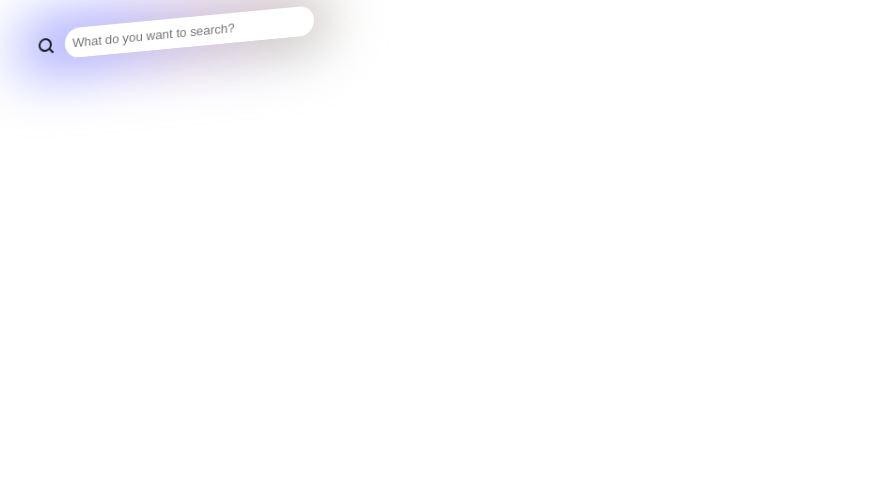
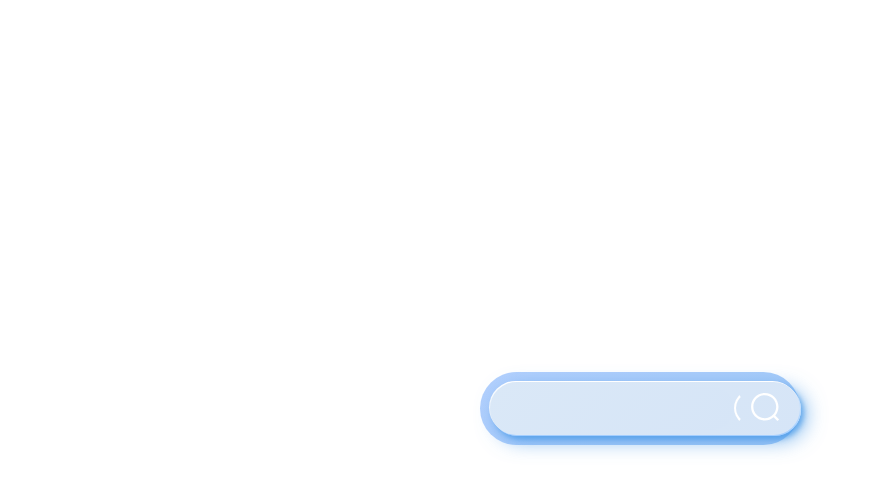
Before and after one commit to garveyhu/react, a React (Vite) app: page / in a window 1280 px wide. Shown: the top 492 px of the page, without its empty margins (0-880 px from the left). Built offline with nearby package versions, Linux system fonts and the light colour scheme.

Commit message:
feat: 3pages

```diff
--- a/src/components/complex/loading.tsx
+++ b/src/components/complex/loading.tsx
@@ -1,29 +1,15 @@
 import styled from 'styled-components';
 
-const Loading = () => {
+const Loader = () => {
   return (
     <StyledWrapper>
-      <div className="capybaraloader">
-        <div className="capybara">
-          <div className="capyhead">
-            <div className="capyear">
-              <div className="capyear2" />
-            </div>
-            <div className="capyear" />
-            <div className="capymouth">
-              <div className="capylips" />
-              <div className="capylips" />
-            </div>
-            <div className="capyeye" />
-            <div className="capyeye" />
-          </div>
-          <div className="capyleg" />
-          <div className="capyleg2" />
-          <div className="capyleg2" />
-          <div className="capy" />
-        </div>
-        <div className="loader">
-          <div className="loaderline" />
+      <div className="loader-wrapper">
+        <div className="packman" />
+        <div className="dots">
+          <div className="dot" />
+          <div className="dot" />
+          <div className="dot" />
+          <div className="dot" />
         </div>
       </div>
     </StyledWrapper>
@@ -31,201 +17,119 @@ const Loading = () => {
 };
 
 const StyledWrapper = styled.div`
-  .capybaraloader {
-    width: 14em;
-    height: 10em;
+  display: flex;
+  align-items: center;
+  justify-content: center;
+  min-height: 100vh;
+
+  .loader-wrapper {
     position: relative;
-    z-index: 1;
-    --color: rgb(204, 125, 45);
-    --color2: rgb(83, 56, 28);
-    transform: scale(0.75);
-  }
-  .capybara {
-    width: 100%;
-    height: 7.5em;
-    position: relative;
-    z-index: 1;
-  }
-  .loader {
-    width: 100%;
-    height: 2.5em;
-    position: relative;
-    z-index: 1;
-    overflow: hidden;
-  }
-  .capy {
-    width: 85%;
-    height: 100%;
-    background: linear-gradient(var(--color), 90%, var(--color2));
-    border-radius: 45%;
-    position: relative;
-    z-index: 1;
-    animation: movebody 1s linear infinite;
-  }
-  .capyhead {
-    width: 7.5em;
-    height: 7em;
-    bottom: 0em;
-    right: 0em;
-    position: absolute;
-    background-color: var(--color);
-    z-index: 3;
-    border-radius: 3.5em;
-    box-shadow: -1em 0em var(--color2);
-    animation: movebody 1s linear infinite;
-  }
-  .capyear {
-    width: 2em;
-    height: 2em;
-    background: linear-gradient(-45deg, var(--color), 90%, var(--color2));
-    top: 0em;
-    left: 0em;
-    border-radius: 100%;
-    position: absolute;
-    overflow: hidden;
-    z-index: 3;
-  }
-  .capyear:nth-child(2) {
-    left: 5em;
-    background: linear-gradient(25deg, var(--color), 90%, var(--color2));
-  }
-  .capyear2 {
-    width: 100%;
-    height: 1em;
-    background-color: var(--color2);
-    bottom: 0em;
-    left: 0.5em;
-    border-radius: 100%;
-    position: absolute;
-    transform: rotate(-45deg);
-  }
-  .capymouth {
-    width: 3.5em;
-    height: 2em;
-    background-color: var(--color2);
-    position: absolute;
-    bottom: 0em;
-    left: 2.5em;
-    border-radius: 50%;
-    display: flex;
-    justify-content: space-around;
-    align-items: center;
-    padding: 0.5em;
-  }
-  .capylips {
-    width: 0.25em;
-    height: 0.75em;
-    border-radius: 100%;
-    transform: rotate(-45deg);
-    background-color: var(--color);
-  }
-  .capylips:nth-child(2) {
-    transform: rotate(45deg);
-  }
-  .capyeye {
-    width: 2em;
-    height: 0.5em;
-    background-color: var(--color2);
-    position: absolute;
-    bottom: 3.5em;
-    left: 1.5em;
-    border-radius: 5em;
-    transform: rotate(45deg);
-  }
-  .capyeye:nth-child(4) {
-    transform: rotate(-45deg);
-    left: 5.5em;
-    width: 1.75em;
-  }
-  .capyleg {
-    width: 6em;
-    height: 5em;
-    bottom: 0em;
-    left: 0em;
-    position: absolute;
-    background: linear-gradient(var(--color), 95%, var(--color2));
-    z-index: 2;
-    border-radius: 2em;
-    animation: movebody 1s linear infinite;
-  }
-  .capyleg2 {
-    width: 1.75em;
-    height: 3em;
-    bottom: 0em;
-    left: 3.25em;
-    position: absolute;
-    background: linear-gradient(var(--color), 80%, var(--color2));
-    z-index: 2;
-    border-radius: 0.75em;
-    box-shadow: inset 0em -0.5em var(--color2);
-    animation: moveleg 1s linear infinite;
-  }
-  .capyleg2:nth-child(3) {
-    width: 1.25em;
-    left: 0.5em;
-    height: 2em;
-    animation: moveleg2 1s linear infinite 0.075s;
+    /* 居中由外层flex控制 */
+    margin: auto;
   }
 
-  @keyframes moveleg {
+  .loader-wrapper .packman::before {
+    content: '';
+    position: absolute;
+    width: 50px;
+    height: 25px;
+    background-color: #868686;
+    border-radius: 100px 100px 0 0;
+    transform: translate(-50%, -50%);
+    animation: pac-top 0.5s linear infinite;
+    transform-origin: center bottom;
+  }
+
+  .loader-wrapper .packman::after {
+    content: '';
+    position: absolute;
+    width: 50px;
+    height: 25px;
+    background-color: #868686;
+    border-radius: 0 0 100px 100px;
+    transform: translate(-50%, 50%);
+    animation: pac-bot 0.5s linear infinite;
+    transform-origin: center top;
+  }
+
+  @keyframes pac-top {
     0% {
-      transform: rotate(-45deg) translateX(-5%);
+      transform: translate(-50%, -50%) rotate(0);
     }
+
     50% {
-      transform: rotate(45deg) translateX(5%);
+      transform: translate(-50%, -50%) rotate(-30deg);
     }
+
     100% {
-      transform: rotate(-45deg) translateX(-5%);
+      transform: translate(-50%, -50%) rotate(0);
     }
   }
 
-  @keyframes moveleg2 {
+  @keyframes pac-bot {
     0% {
-      transform: rotate(45deg);
+      transform: translate(-50%, 50%) rotate(0);
     }
+
     50% {
-      transform: rotate(-45deg);
+      transform: translate(-50%, 50%) rotate(30deg);
     }
+
     100% {
-      transform: rotate(45deg);
+      transform: translate(-50%, 50%) rotate(0);
     }
   }
 
-  @keyframes movebody {
+  .dots .dot {
+    position: absolute;
+    z-index: -1;
+    top: 8px;
+    width: 10px;
+    height: 10px;
+    border-radius: 50%;
+    background: #9c9c9c;
+  }
+
+  .dots .dot:nth-child(1) {
+    left: 90px;
+    animation: dot-stage1 0.5s infinite;
+  }
+
+  .dots .dot:nth-child(2) {
+    left: 60px;
+    animation: dot-stage1 0.5s infinite;
+  }
+
+  .dots .dot:nth-child(3) {
+    left: 30px;
+    animation: dot-stage1 0.5s infinite;
+  }
+
+  .dots .dot:nth-child(4) {
+    left: 10px;
+    animation: dot-stage2 0.5s infinite;
+  }
+
+  @keyframes dot-stage1 {
     0% {
-      transform: translateX(0%);
+      transform: translate(0, 0);
     }
-    50% {
-      transform: translateX(2%);
-    }
+
     100% {
-      transform: translateX(0%);
+      transform: translate(-24px, 0);
     }
   }
 
-  .loaderline {
-    width: 50em;
-    height: 0.5em;
-    border-top: 0.5em dashed var(--color2);
-    animation: moveline 10s linear infinite;
-  }
+  @keyframes dot-stage2 {
+    0% {
+      transform: scale(1);
+    }
 
-  @keyframes moveline {
-    0% {
-      transform: translateX(0%);
-      opacity: 0%;
-    }
-    5% {
-      opacity: 100%;
-    }
-    95% {
-      opacity: 100%;
-    }
+    5%,
     100% {
-      opacity: 0%;
-      transform: translateX(-70%);
+      transform: scale(0);
     }
   }
 `;
 
-export default Loading;
+export default Loader;
--- a/src/pages/complex/404.tsx
+++ b/src/pages/complex/404.tsx
@@ -79,7 +79,10 @@ const Card = () => {
 };
 
 const StyledWrapper = styled.div`
-  /* Design Inspired by one of Stefan Devai's Design on Dribble */
+  display: flex;
+  align-items: center;
+  justify-content: center;
+  min-height: 100vh;
 
   .main_wrapper {
     display: flex;
--- a/src/pages/home/index.tsx
+++ b/src/pages/home/index.tsx
@@ -3,97 +3,106 @@ import styled from 'styled-components';
 const Input = () => {
   return (
     <StyledWrapper>
-      <div className="input__container">
-        <div className="shadow__input" />
-        <button className="input__button__shadow">
-          <svg
-            fill="none"
-            xmlns="http://www.w3.org/2000/svg"
-            viewBox="0 0 20 20"
-            height="20px"
-            width="20px"
-          >
-            <path
-              d="M4 9a5 5 0 1110 0A5 5 0 014 9zm5-7a7 7 0 104.2 12.6.999.999 0 00.093.107l3 3a1 1 0 001.414-1.414l-3-3a.999.999 0 00-.107-.093A7 7 0 009 2z"
-              fillRule="evenodd"
-              fill="#17202A"
-            />
+      <div className="container">
+        <div className="search-container">
+          <input className="input" type="text" />
+          <svg viewBox="0 0 24 24" className="search__icon">
+            <g>
+              <path d="M21.53 20.47l-3.66-3.66C19.195 15.24 20 13.214 20 11c0-4.97-4.03-9-9-9s-9 4.03-9 9 4.03 9 9 9c2.215 0 4.24-.804 5.808-2.13l3.66 3.66c.147.146.34.22.53.22s.385-.073.53-.22c.295-.293.295-.767.002-1.06zM3.5 11c0-4.135 3.365-7.5 7.5-7.5s7.5 3.365 7.5 7.5-3.365 7.5-7.5 7.5-7.5-3.365-7.5-7.5z"></path>
+            </g>
           </svg>
-        </button>
-        <input
-          type="text"
-          name="text"
-          className="input__search"
-          placeholder="What do you want to search?"
-        />
+        </div>
       </div>
     </StyledWrapper>
   );
 };
 
 const StyledWrapper = styled.div`
-  .input__container {
+  display: flex;
+  align-items: center;
+  justify-content: center;
+  min-height: 100vh;
+
+  .container {
     position: relative;
-    background: rgba(255, 255, 255, 0.664);
-    padding: 10px 15px;
-    display: flex;
-    justify-content: center;
-    align-items: center;
-    gap: 5px;
-    border-radius: 22px;
+    background: linear-gradient(135deg, rgb(179, 208, 253) 0%, rgb(164, 202, 248) 100%);
+    border-radius: 1000px;
+    padding: 10px;
+    display: grid;
+    place-content: center;
+    z-index: 0;
     max-width: 300px;
-    transition: transform 400ms;
-    transform-style: preserve-3d;
-    transform: rotateX(15deg) rotateY(-20deg);
-    perspective: 500px;
+    margin: 0 10px;
   }
 
-  .shadow__input {
+  .search-container {
+    position: relative;
+    width: 100%;
+    border-radius: 50px;
+    background: linear-gradient(135deg, rgb(218, 232, 247) 0%, rgb(214, 229, 247) 100%);
+    padding: 5px;
+    display: flex;
+    align-items: center;
+  }
+
+  .search-container::after,
+  .search-container::before {
     content: '';
-    position: absolute;
     width: 100%;
     height: 100%;
-    left: 0;
-    bottom: 0;
-    z-index: -1;
-    filter: blur(30px);
-    border-radius: 20px;
-    background-color: #999cff;
-    background-image:
-      radial-gradient(at 85% 51%, hsla(60, 60%, 61%, 1) 0px, transparent 50%),
-      radial-gradient(at 74% 68%, hsla(235, 69%, 77%, 1) 0px, transparent 50%),
-      radial-gradient(at 64% 79%, hsla(284, 72%, 73%, 1) 0px, transparent 50%),
-      radial-gradient(at 75% 16%, hsla(283, 60%, 72%, 1) 0px, transparent 50%),
-      radial-gradient(at 90% 65%, hsla(153, 70%, 64%, 1) 0px, transparent 50%),
-      radial-gradient(at 91% 83%, hsla(283, 74%, 69%, 1) 0px, transparent 50%),
-      radial-gradient(at 72% 91%, hsla(213, 75%, 75%, 1) 0px, transparent 50%);
+    border-radius: inherit;
+    position: absolute;
   }
 
-  .input__button__shadow {
-    cursor: pointer;
-    border: none;
-    background: none;
-    transition:
-      transform 400ms,
-      background 400ms;
-    display: flex;
-    justify-content: center;
-    align-items: center;
-    border-radius: 12px;
-    padding: 5px;
+  .search-container::before {
+    top: -1px;
+    left: -1px;
+    background: linear-gradient(0deg, rgb(218, 232, 247) 0%, rgb(255, 255, 255) 100%);
+    z-index: -1;
   }
 
-  .input__button__shadow:hover {
-    background: rgba(255, 255, 255, 0.411);
+  .search-container::after {
+    bottom: -1px;
+    right: -1px;
+    background: linear-gradient(0deg, rgb(163, 206, 255) 0%, rgb(211, 232, 255) 100%);
+    box-shadow:
+      rgba(79, 156, 232, 0.7019607843) 3px 3px 5px 0px,
+      rgba(79, 156, 232, 0.7019607843) 5px 5px 20px 0px;
+    z-index: -2;
   }
 
-  .input__search {
+  .input {
+    padding: 10px;
     width: 100%;
-    border-radius: 20px;
+    background: linear-gradient(135deg, rgb(218, 232, 247) 0%, rgb(214, 229, 247) 100%);
+    border: none;
+    color: #9ebcd9;
+    font-size: 20px;
+    border-radius: 50px;
+  }
+
+  .input:focus {
     outline: none;
-    border: none;
-    padding: 8px;
-    position: relative;
+    background: linear-gradient(135deg, rgb(239, 247, 255) 0%, rgb(214, 229, 247) 100%);
+  }
+
+  .search__icon {
+    width: 50px;
+    aspect-ratio: 1;
+    border-left: 2px solid white;
+    border-top: 3px solid transparent;
+    border-bottom: 3px solid transparent;
+    border-radius: 50%;
+    padding-left: 12px;
+    margin-right: 10px;
+  }
+
+  .search__icon:hover {
+    border-left: 3px solid white;
+  }
+
+  .search__icon path {
+    fill: white;
   }
 `;
 
```
